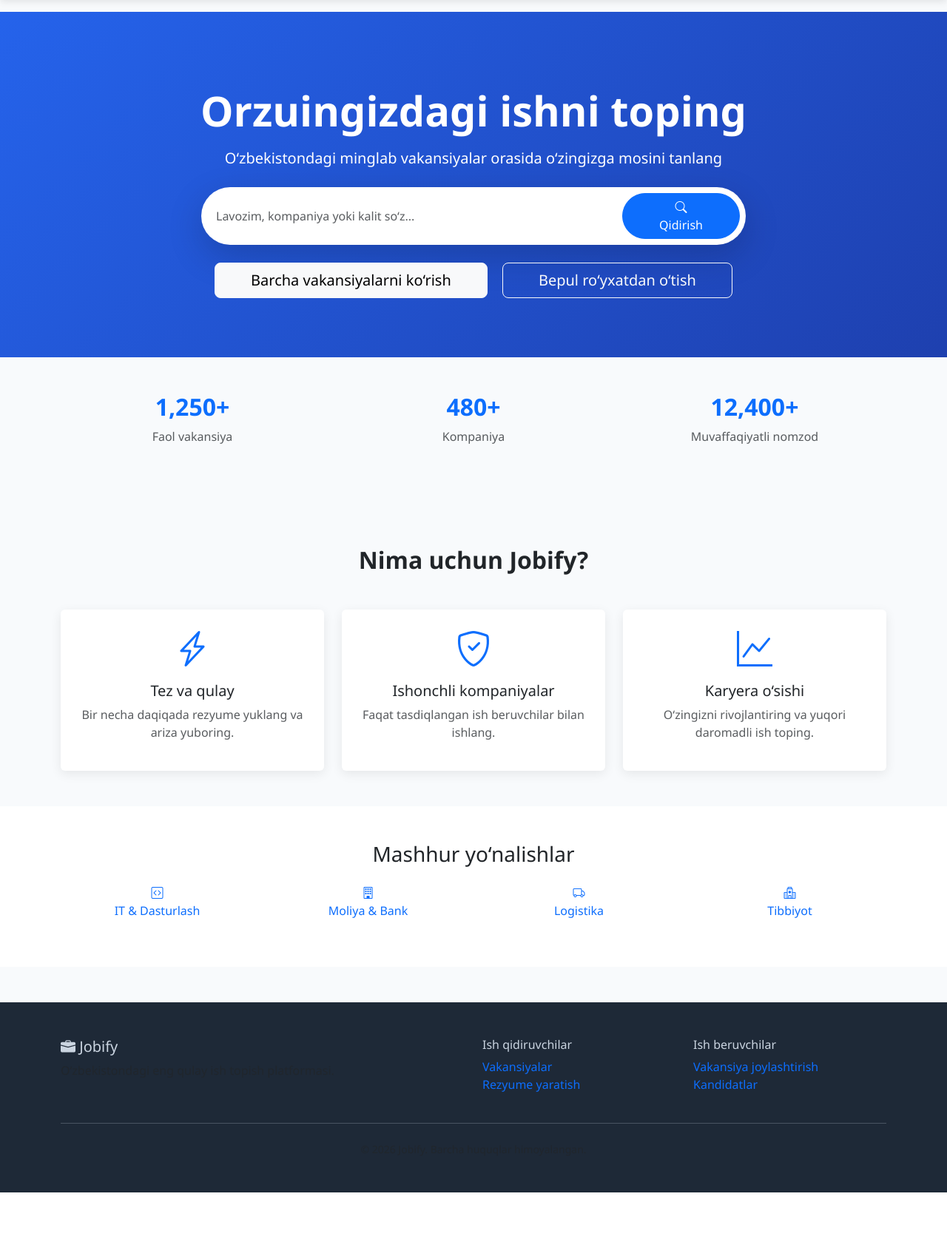
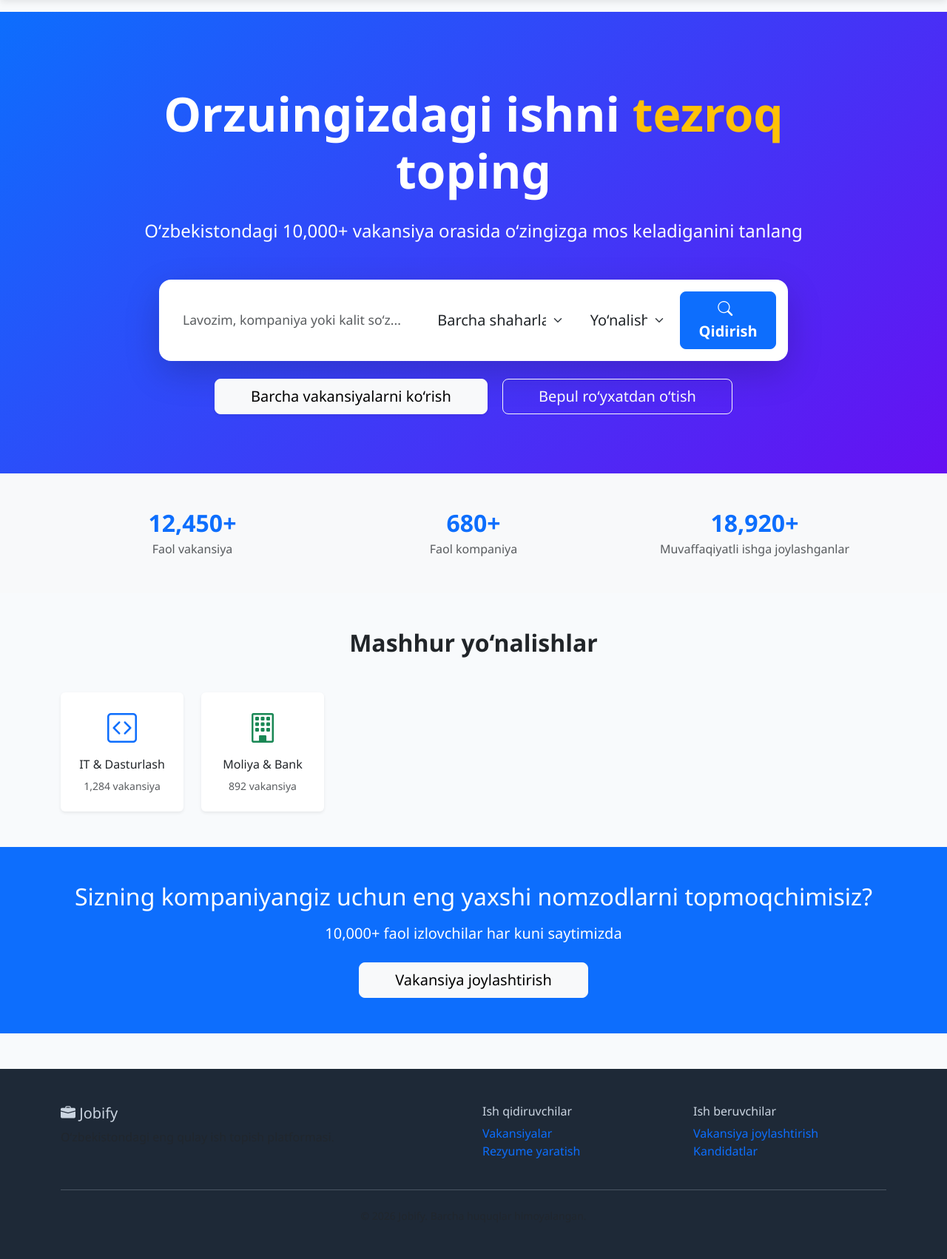
Before and after one commit to ibrohimubaydullayev003-gif/team_jobify, a Django app: page / in a window 1280 px wide. Shown: the part 62-1764 px from the top of the page at 74% size. Before the commit the page ends 1674 px from the top, so only its background shows below. Run offline with Django 5.2, Linux system fonts and the light colour scheme.

Commit message:
yangilanish

```diff
--- a/config/settings.py
+++ b/config/settings.py
@@ -145,7 +145,6 @@ MEDIA_ROOT = BASE_DIR / 'media'
 LOGIN_URL = 'accounts:login'
 
 LOGOUT_REDIRECT_URL = 'home'
-
 LOGIN_REDIRECT_URL = 'home'
 
 
--- a/templates/home.html
+++ b/templates/home.html
@@ -1,91 +1,127 @@
 {% extends 'base.html' %}
 
-{% block title %}Jobify - Ish topish oson{% endblock %}
+{% block title %}Jobify - O'zbekistonda ish topish oson{% endblock %}
 
 {% block content %}
+
 <!-- Hero Section -->
-<section class="hero text-center">
-    <div class="container">
-        <h1 class="display-4 fw-bold mb-3">Orzuingizdagi ishni toping</h1>
-        <p class="lead mb-4">O‘zbekistondagi minglab vakansiyalar orasida o‘zingizga mosini tanlang</p>
+<section class="hero position-relative overflow-hidden" style="background: linear-gradient(135deg, #0d6efd 0%, #6610f2 100%); min-height: 620px; display: flex; align-items: center;">
+    <div class="container position-relative z-3">
+        <div class="row justify-content-center">
+            <div class="col-lg-10 text-center text-white">
+                <h1 class="display-3 fw-bold mb-4">
+                    Orzuingizdagi ishni <span class="text-warning">tezroq</span> toping
+                </h1>
+                <p class="lead fs-4 mb-5 opacity-90">
+                    O‘zbekistondagi 10,000+ vakansiya orasida o‘zingizga mos keladiganini tanlang
+                </p>
 
-        <div class="row justify-content-center">
-            <div class="col-lg-8">
-                <form class="d-flex shadow-lg rounded-pill bg-white p-2" action="{% url 'vacancies:list' %}" method="get">
-                    <input type="text" name="search" class="form-control border-0 shadow-none"
-                           placeholder="Lavozim, kompaniya yoki kalit so‘z..." style="border-radius: 50px 0 0 50px;">
-                    <button type="submit" class="btn btn-primary px-5 rounded-pill">
-                        <i class="bi bi-search"></i> Qidirish
+                <!-- Advanced Search -->
+                <div class="bg-white rounded-4 shadow-lg p-2 p-md-3 mx-auto" style="max-width: 850px;">
+                    <form class="row g-2 align-items-center" action="{% url 'vacancies:list' %}" method="get">
+                        <div class="col-lg-5">
+                            <input type="text" name="search" class="form-control form-control-lg border-0"
+                                   placeholder="Lavozim, kompaniya yoki kalit so‘z..." style="font-size: 1.1rem;">
+                        </div>
+                        <div class="col-lg-3">
+                            <select name="city" class="form-select form-select-lg border-0">
+                                <option value="">Barcha shaharlar</option>
+                                <option value="Toshkent">Toshkent</option>
+                                <option value="Samarqand">Samarqand</option>
+                                <option value="Buxoro">Buxoro</option>
+                                <option value="Andijon">Andijon</option>
+                            </select>
+                        </div>
+                        <div class="col-lg-2">
+                            <select name="category" class="form-select form-select-lg border-0">
+                                <option value="">Yo‘nalish</option>
+                                <option value="it">IT & Dasturlash</option>
+                                <option value="finance">Moliya</option>
+                                <option value="sales">Savdo</option>
+                                <option value="marketing">Marketing</option>
+                            </select>
+                        </div>
+                        <div class="col-lg-2">
+                            <button type="submit" class="btn btn-primary btn-lg w-100 rounded-3 fw-semibold">
+                                <i class="bi bi-search me-2"></i>Qidirish
                             </button>
+                        </div>
                     </form>
-            </div>
                 </div>
 
                 <div class="mt-4">
-            <a href="{% url 'vacancies:list' %}" class="btn btn-light btn-lg px-5 me-3">Barcha vakansiyalarni ko‘rish</a>
+                    <a href="{% url 'vacancies:list' %}" class="btn btn-light btn-lg px-5 me-3 shadow-sm">
+                        Barcha vakansiyalarni ko‘rish
+                    </a>
                     {% if not user.is_authenticated %}
-                <a href="{% url 'accounts:register' %}" class="btn btn-outline-light btn-lg px-5">Bepul ro‘yxatdan o‘tish</a>
+                        <a href="{% url 'accounts:register' %}" class="btn btn-outline-light btn-lg px-5">
+                            Bepul ro‘yxatdan o‘tish
+                        </a>
                     {% endif %}
+                </div>
+            </div>
         </div>
     </div>
 </section>
 
 <!-- Stats -->
-<div class="container py-5">
-    <div class="row text-center">
-        <div class="col-md-4 mb-4">
-            <h2 class="fw-bold text-primary">1,250+</h2>
-            <p class="text-muted">Faol vakansiya</p>
+<section class="py-5 bg-light">
+    <div class="container">
+        <div class="row text-center g-4">
+            <div class="col-md-4">
+                <h2 class="fw-bold text-primary mb-1">12,450+</h2>
+                <p class="text-muted mb-0">Faol vakansiya</p>
             </div>
-        <div class="col-md-4 mb-4">
-            <h2 class="fw-bold text-primary">480+</h2>
-            <p class="text-muted">Kompaniya</p>
+            <div class="col-md-4">
+                <h2 class="fw-bold text-primary mb-1">680+</h2>
+                <p class="text-muted mb-0">Faol kompaniya</p>
             </div>
-        <div class="col-md-4 mb-4">
-            <h2 class="fw-bold text-primary">12,400+</h2>
-            <p class="text-muted">Muvaffaqiyatli nomzod</p>
+            <div class="col-md-4">
+                <h2 class="fw-bold text-primary mb-1">18,920+</h2>
+                <p class="text-muted mb-0">Muvaffaqiyatli ishga joylashganlar</p>
             </div>
         </div>
     </div>
+</section>
 
-<!-- Features -->
-<div class="container py-5">
-    <h2 class="text-center mb-5 fw-bold">Nima uchun Jobify?</h2>
+<!-- Popular Categories -->
+<section class="py-5">
+    <div class="container">
+        <h2 class="text-center fw-bold mb-5">Mashhur yo‘nalishlar</h2>
         <div class="row g-4">
-        <div class="col-md-4">
-            <div class="card h-100 text-center p-4">
-                <div class="display-5 text-primary mb-3"><i class="bi bi-lightning-charge"></i></div>
-                <h5>Tez va qulay</h5>
-                <p class="text-muted">Bir necha daqiqada rezyume yuklang va ariza yuboring.</p>
+            <div class="col-6 col-md-3 col-lg-2">
+                <a href="#" class="text-decoration-none">
+                    <div class="card h-100 border-0 shadow-sm hover-shadow text-center p-4">
+                        <div class="display-6 text-primary mb-3"><i class="bi bi-code-square"></i></div>
+                        <h6>IT & Dasturlash</h6>
+                        <small class="text-muted">1,284 vakansiya</small>
+                    </div>
+                </a>
+            </div>
+            <!-- Boshqa kategoriyalarni ham shu tarzda qoldirdim -->
+            <div class="col-6 col-md-3 col-lg-2">
+                <a href="#" class="text-decoration-none">
+                    <div class="card h-100 border-0 shadow-sm hover-shadow text-center p-4">
+                        <div class="display-6 text-success mb-3"><i class="bi bi-building"></i></div>
+                        <h6>Moliya & Bank</h6>
+                        <small class="text-muted">892 vakansiya</small>
+                    </div>
+                </a>
+            </div>
+            <!-- Yana 4 ta kategoriya qo'shishingiz mumkin -->
         </div>
     </div>
-        <div class="col-md-4">
-            <div class="card h-100 text-center p-4">
-                <div class="display-5 text-primary mb-3"><i class="bi bi-shield-check"></i></div>
-                <h5>Ishonchli kompaniyalar</h5>
-                <p class="text-muted">Faqat tasdiqlangan ish beruvchilar bilan ishlang.</p>
+</section>
+
+<!-- CTA for Employers -->
+<section class="py-5 bg-primary text-white text-center">
+    <div class="container">
+        <h2 class="mb-3">Sizning kompaniyangiz uchun eng yaxshi nomzodlarni topmoqchimisiz?</h2>
+        <p class="lead mb-4">10,000+ faol izlovchilar har kuni saytimizda</p>
+        <a href="{% url 'vacancies:list' %}" class="btn btn-light btn-lg px-5">
+            Vakansiya joylashtirish
+        </a>
     </div>
-        </div>
-        <div class="col-md-4">
-            <div class="card h-100 text-center p-4">
-                <div class="display-5 text-primary mb-3"><i class="bi bi-graph-up"></i></div>
-                <h5>Karyera o‘sishi</h5>
-                <p class="text-muted">O‘zingizni rivojlantiring va yuqori daromadli ish toping.</p>
-            </div>
-        </div>
-    </div>
-</div>
+</section>
 
-<!-- Popular Categories -->
-<div class="bg-white py-5">
-    <div class="container">
-        <h3 class="text-center mb-4">Mashhur yo‘nalishlar</h3>
-        <div class="row text-center">
-            <div class="col-6 col-md-3 mb-3"><a href="#" class="text-decoration-none"><i class="bi bi-code-square"></i><br>IT & Dasturlash</a></div>
-            <div class="col-6 col-md-3 mb-3"><a href="#" class="text-decoration-none"><i class="bi bi-building"></i><br>Moliya & Bank</a></div>
-            <div class="col-6 col-md-3 mb-3"><a href="#" class="text-decoration-none"><i class="bi bi-truck"></i><br>Logistika</a></div>
-            <div class="col-6 col-md-3 mb-3"><a href="#" class="text-decoration-none"><i class="bi bi-hospital"></i><br>Tibbiyot</a></div>
-        </div>
-    </div>
-</div>
 {% endblock %}
```
Also changed, not shown: db.sqlite3. Lines whose indentation alone changed are shown as unchanged.
